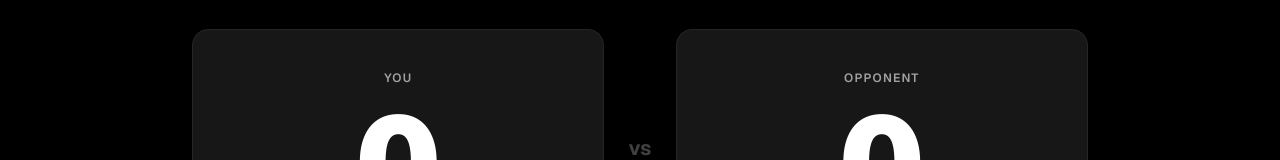
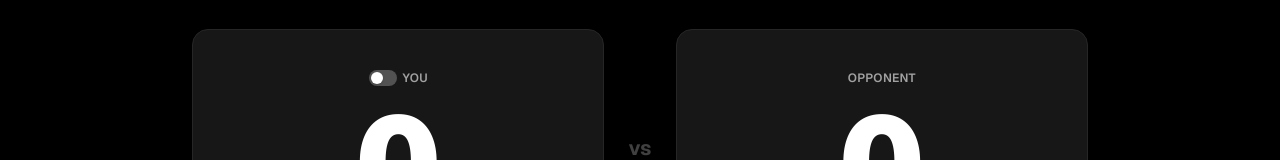
Before and after one commit to wengti/x-tracker, a Next.js app in the folder frontend/: page /1vs1 in a window 1280 px wide. Shown: the part 163-323 px from the top of the page. Built offline with nearby package versions, Linux system fonts and the light colour scheme.

Commit message:
set up a toggle to change you to my friend

```diff
--- a/frontend/src/app/1vs1/page.tsx
+++ b/frontend/src/app/1vs1/page.tsx
@@ -9,6 +9,7 @@ type Score = { you: number; opponent: number };
 export default function OneVsOnePage() {
   const [score, setScore] = useState<Score>({ you: 0, opponent: 0 });
   const [roundLocked, setRoundLocked] = useState(false);
+  const [isMyFriend, setIsMyFriend] = useState(false);
 
   function addPoints(side: "you" | "opponent", points: number) {
     setScore((prev) => ({ ...prev, [side]: prev[side] + points }));
@@ -16,7 +17,7 @@ export default function OneVsOnePage() {
   }
 
   function handleSubmit() {
-    // TODO: send match result to backend
+    // TODO: if !isMyFriend, send match result to backend
     setScore({ you: 0, opponent: 0 });
     setRoundLocked(false);
   }
@@ -43,7 +44,12 @@ export default function OneVsOnePage() {
 
         {/* 2. Scoreboard */}
         <section aria-label="Scoreboard">
-          <Scoreboard youScore={score.you} opponentScore={score.opponent} />
+          <Scoreboard
+            youScore={score.you}
+            opponentScore={score.opponent}
+            isMyFriend={isMyFriend}
+            onToggleMyFriend={() => setIsMyFriend((v) => !v)}
+          />
         </section>
 
         {/* 3. Finish Buttons */}
--- a/frontend/src/components/Scoreboard.tsx
+++ b/frontend/src/components/Scoreboard.tsx
@@ -1,15 +1,29 @@
+'use client'
+
 type Props = {
   youScore: number;
   opponentScore: number;
+  isMyFriend: boolean;
+  onToggleMyFriend: () => void;
 };
 
-export default function Scoreboard({ youScore, opponentScore }: Props) {
+export default function Scoreboard({
+  youScore,
+  opponentScore,
+  isMyFriend,
+  onToggleMyFriend,
+}: Props) {
   const youLeading = youScore > opponentScore;
   const oppLeading = opponentScore > youScore;
 
   return (
     <div className="grid grid-cols-[1fr_auto_1fr] items-center gap-3 sm:gap-6">
-      <ScorePanel label="You" score={youScore} highlight={youLeading} />
+      <ScorePanel
+        label={isMyFriend ? "My Friend" : "You"}
+        score={youScore}
+        highlight={youLeading}
+        toggle={<Toggle isOn={isMyFriend} onToggle={onToggleMyFriend} />}
+      />
       <span className="text-base font-bold text-neutral-700 sm:text-xl">vs</span>
       <ScorePanel label="Opponent" score={opponentScore} highlight={oppLeading} />
     </div>
@@ -20,10 +34,12 @@ function ScorePanel({
   label,
   score,
   highlight,
+  toggle,
 }: {
   label: string;
   score: number;
   highlight: boolean;
+  toggle?: React.ReactNode;
 }) {
   return (
     <div
@@ -33,9 +49,12 @@ function ScorePanel({
           : "border-neutral-800 bg-neutral-900"
       }`}
     >
-      <span className="text-xs font-semibold uppercase tracking-widest text-neutral-400">
-        {label}
-      </span>
+      <div className="flex items-center gap-1.5">
+        {toggle}
+        <span className="text-xs font-semibold uppercase tracking-wide text-neutral-400">
+          {label}
+        </span>
+      </div>
       <span
         className={`text-6xl font-black tabular-nums leading-none transition-colors duration-300 sm:text-9xl ${
           highlight ? "text-blue-300" : "text-white"
@@ -46,3 +65,23 @@ function ScorePanel({
     </div>
   );
 }
+
+function Toggle({ isOn, onToggle }: { isOn: boolean; onToggle: () => void }) {
+  return (
+    <button
+      onClick={onToggle}
+      role="switch"
+      aria-checked={isOn}
+      aria-label="Toggle between You and My Friend"
+      className={`flex h-4 w-7 shrink-0 items-center rounded-full p-0.5 transition-colors ${
+        isOn ? "bg-blue-500" : "bg-neutral-600"
+      }`}
+    >
+      <span
+        className={`h-3 w-3 rounded-full bg-white shadow transition-transform ${
+          isOn ? "translate-x-3" : "translate-x-0"
+        }`}
+      />
+    </button>
+  );
+}
```
